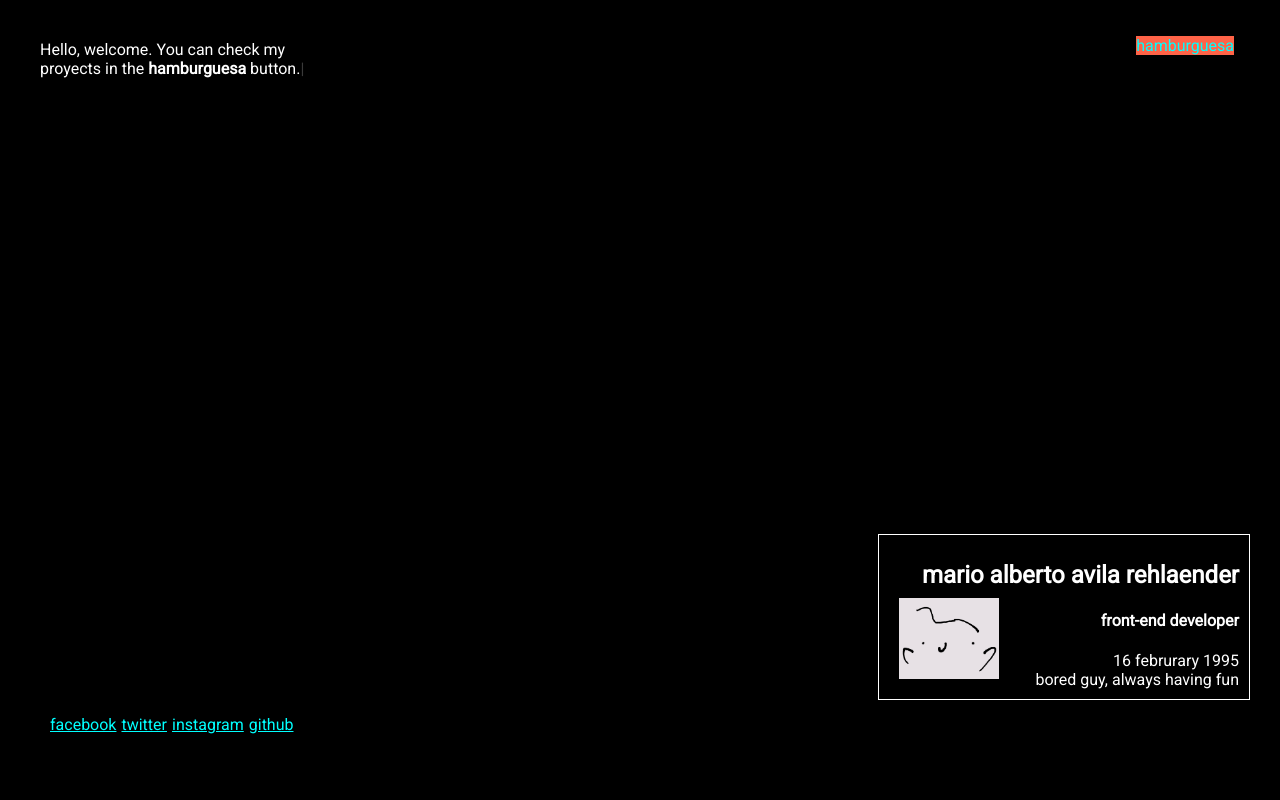
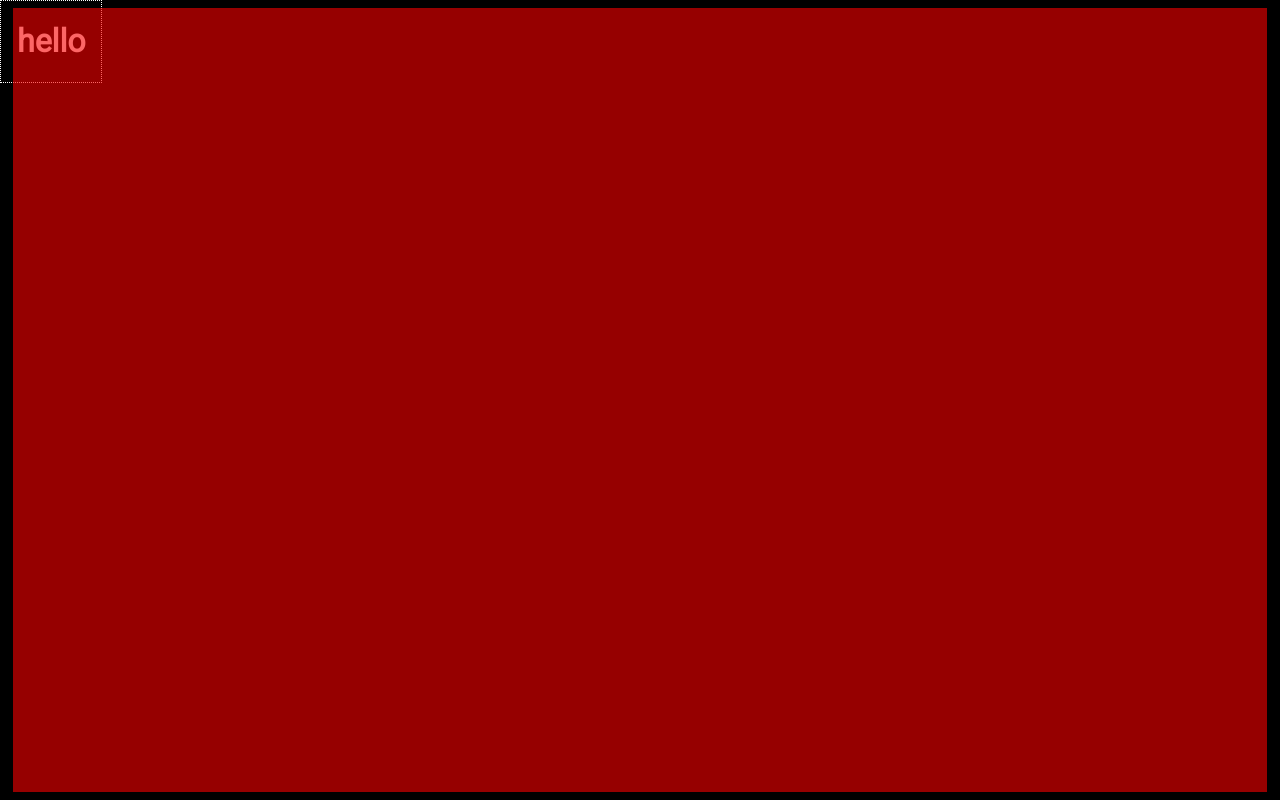
Before and after one commit to Rehlaender/Rehlaender.github.io, a React app: page / in a window 1280 px wide. Built offline with nearby package versions, Linux system fonts and the light colour scheme.

Commit message:
start redo

```diff
--- a/app/App.css
+++ b/app/App.css
@@ -4,6 +4,8 @@ body {
   font-family: 'Roboto', sans-serif;
   background: black;
   color: white;
+  padding: 0px;
+  margin: 0px;
 }
 
 .Typist .Cursor {
--- a/app/App.jsx
+++ b/app/App.jsx
@@ -1,27 +1,27 @@
 import React from 'react';
-import { Store } from './Store';
 
-import RenderModals from './components/RenderModals';
+import {
+  BrowserRouter as Router,
+  Switch,
+  Route,
+  Link
+} from "react-router-dom";
 
-import {Menu, Header, Footer} from './components';
-import Secret from './components/Secret/Secret';
+
+import {Hello} from './views/Hello';
 
 export default function App() {
-  const { state, dispatch } = React.useContext(Store);
-
-  React.useEffect(() => {
-    // state.activeModals.length === 0 && renderModals();
-  });
-
   return (
     <React.Fragment>
-      <div className="mainApp">
-        <Header />
-        <Menu />
-        <RenderModals />
-        <Secret />
-        <Footer />
-      </div>
+      <Router>
+        <div className="mainApp">
+          <Switch>
+            <Route path="/">
+              <Hello />
+            </Route>
+          </Switch>
+        </div>
+      </Router>
     </React.Fragment>
   );
 }
--- /dev/null
+++ b/app/views/Hello.css
@@ -0,0 +1,21 @@
+#HELLO {
+  height: 100vh;
+  width: 100vw;
+  position: relative;
+  overflow: hidden;
+}
+
+div.main_title {
+  border: 1px dotted white;
+  width: fit-content;
+  padding: 0 1rem;
+}
+
+div.main_content {
+  position: absolute;
+  top: 1vh;
+  left: 1vw;
+  width: 98vw;
+  height: 98vh;
+  background: rgba(250,0,0,0.6);
+}
--- /dev/null
+++ b/app/views/Hello.js
@@ -0,0 +1,20 @@
+import React from 'react';
+
+import './Hello.css';
+
+export const Hello = () => {
+  return (
+    <React.Fragment>
+      <div id="HELLO">
+        <div className='main_title'>
+          <h1>hello</h1>
+        </div>
+
+        <div className='main_content'>
+
+        </div>
+
+      </div>
+    </React.Fragment>
+  );
+}
--- a/package.json
+++ b/package.json
@@ -32,6 +32,7 @@
     "react-dom": "^16.8.6",
     "react-motion": "^0.5.2",
     "react-redux": "^7.1.0",
+    "react-router-dom": "^5.1.2",
     "react-typist": "^2.0.5",
     "redux": "^4.0.4",
     "reselect": "^4.0.0"
```
Also changed, not shown: 1 other file (tests, documents, lock files or other folders).
